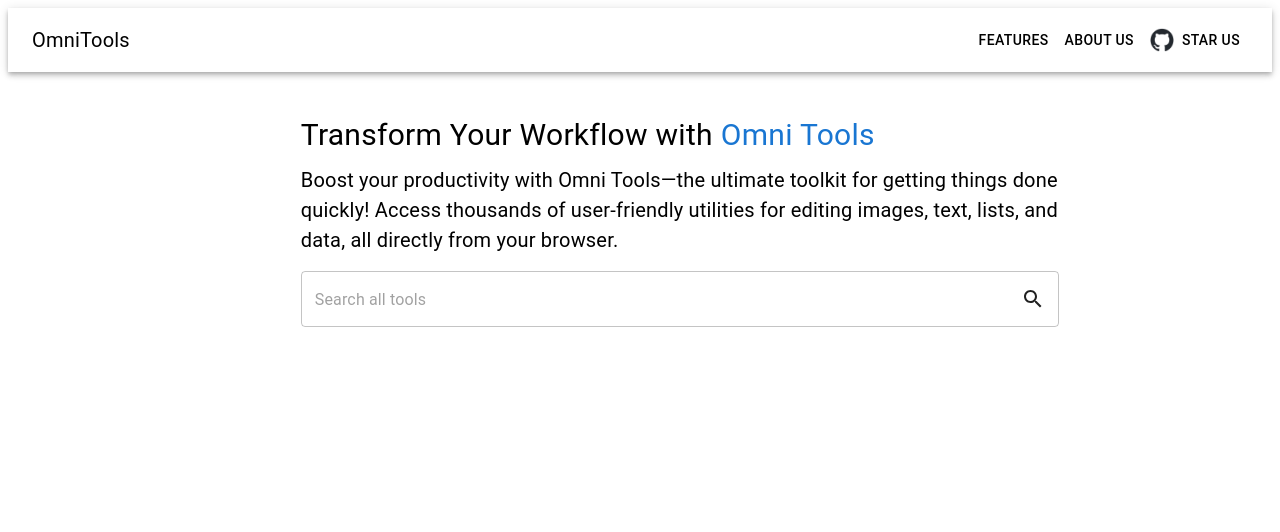
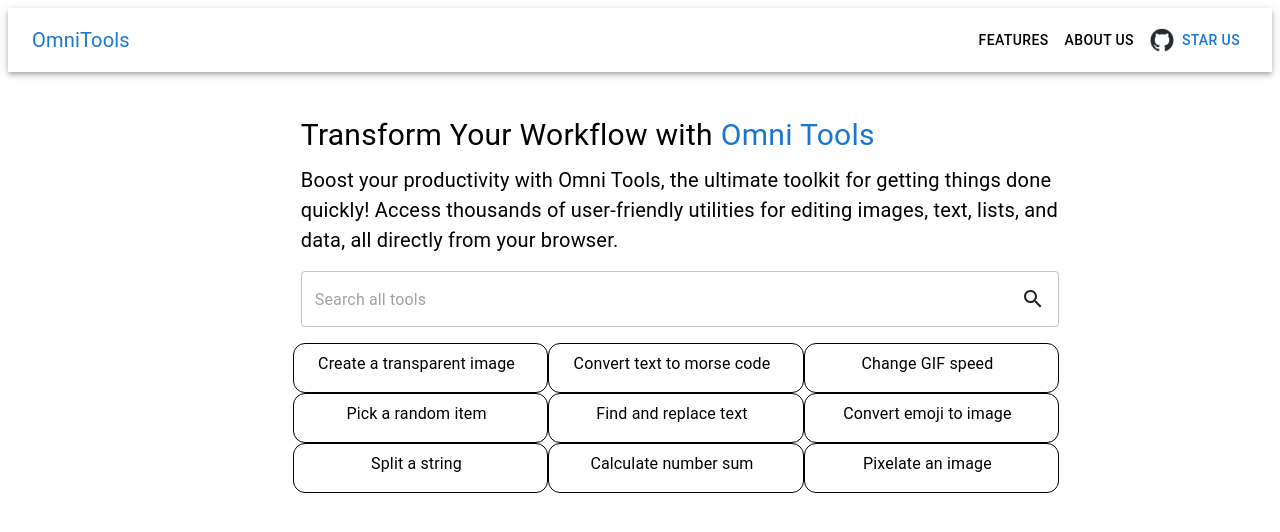
Before and after one commit to iib0011/omni-tools, a React (Vite) app: page / in a window 1280 px wide. Shown: the top 532 px of the page. Built offline with nearby package versions, Linux system fonts and the light colour scheme.

Commit message:
feat: example tools

```diff
--- a/src/components/Navbar/index.tsx
+++ b/src/components/Navbar/index.tsx
@@ -4,14 +4,16 @@
 import Typography from '@mui/material/Typography';
 import Button from '@mui/material/Button';
 import IconButton from '@mui/material/IconButton';
-import {Link} from 'react-router-dom';
+import {Link, useNavigate} from 'react-router-dom';
 import githubIcon from '../../assets/github-mark.png'; // Adjust the path to your GitHub icon
 
 const Navbar: React.FC = () => {
+  const navigate = useNavigate();
   return (
     <AppBar position="static" style={{backgroundColor: 'white', color: 'black'}}>
       <Toolbar>
-        <Typography fontSize={20} sx={{flexGrow: 1}}>OmniTools</Typography>
+        <Typography onClick={() => navigate('/')} fontSize={20}
+                    sx={{flexGrow: 1, cursor: 'pointer'}} color={'primary'}>OmniTools</Typography>
 
         <Button color="inherit">
           <Link to="/features" style={{textDecoration: 'none', color: 'inherit'}}>Features</Link>
@@ -21,7 +23,7 @@
         </Button>
 
         <IconButton
-          color="inherit"
+          color="primary"
           href="https://github.com/iib0011/omni-tools"
           target="_blank"
           rel="noopener noreferrer"
--- a/src/pages/home/index.tsx
+++ b/src/pages/home/index.tsx
@@ -1,8 +1,21 @@
-import {Box, Icon, Input, Stack, TextField} from "@mui/material";
+import {Box, Grid, Icon, Input, Stack, TextField} from "@mui/material";
 import Typography from "@mui/material/Typography";
 import SearchIcon from '@mui/icons-material/Search';
 
 export default function Home() {
+  const exampleTools: { label: string; url: string }[] = [{
+    label: 'Create a transparent image',
+    url: ''
+  },
+    {label: 'Convert text to morse code', url: ''},
+    {label: 'Change GIF speed', url: ''},
+    {label: 'Pick a random item', url: ''},
+    {label: 'Find and replace text', url: ''},
+    {label: 'Convert emoji to image', url: ''},
+    {label: 'Split a string', url: ''},
+    {label: 'Calculate number sum', url: ''},
+    {label: 'Pixelate an image', url: ''},
+  ]
   return (<Box padding={5} display={'flex'} flexDirection={'column'} alignItems={'center'} justifyContent={'center'}
                width={'100%'}>
     <Box width={"60%"}>
@@ -12,7 +25,7 @@
         color={'primary'}>Omni
         Tools</Typography></Stack>
       <Typography fontSize={20} mb={2}>
-        Boost your productivity with Omni Tools—the ultimate toolkit for getting things done quickly! Access thousands
+        Boost your productivity with Omni Tools, the ultimate toolkit for getting things done quickly! Access thousands
         of
         user-friendly utilities for editing images, text, lists, and data, all directly from your browser.
       </Typography>
@@ -22,6 +35,23 @@
           <SearchIcon/>
         ),
       }}/>
+      <Grid container spacing={1} mt={2}>
+        {exampleTools.map((tool) => (
+          <Grid
+            item
+            xs={4}
+            key={tool.label}
+            display="flex"
+            flexDirection="row"
+            justifyContent="center"
+            alignItems="center"
+            padding={2}
+            sx={{borderWidth: 1, borderRadius: 3, borderColor: 'grey', borderStyle: 'solid', cursor: 'pointer'}}
+          >
+            <Typography>{tool.label}</Typography>
+          </Grid>
+        ))}
+      </Grid>
     </Box>
   </Box>)
 }
```
